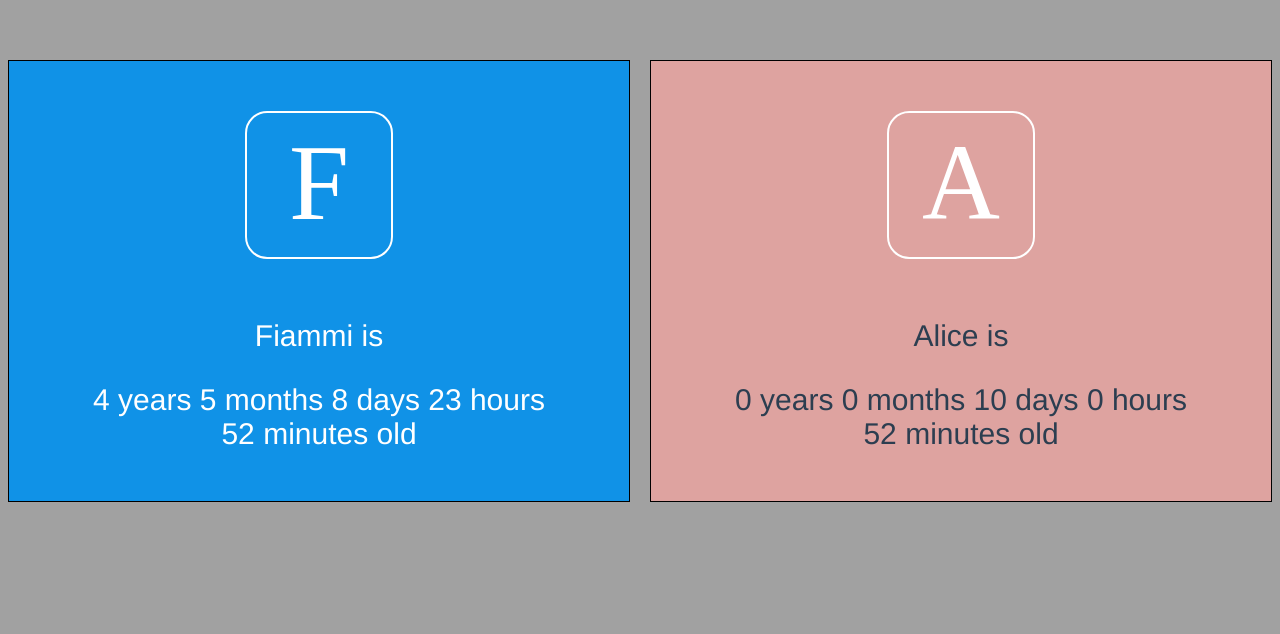
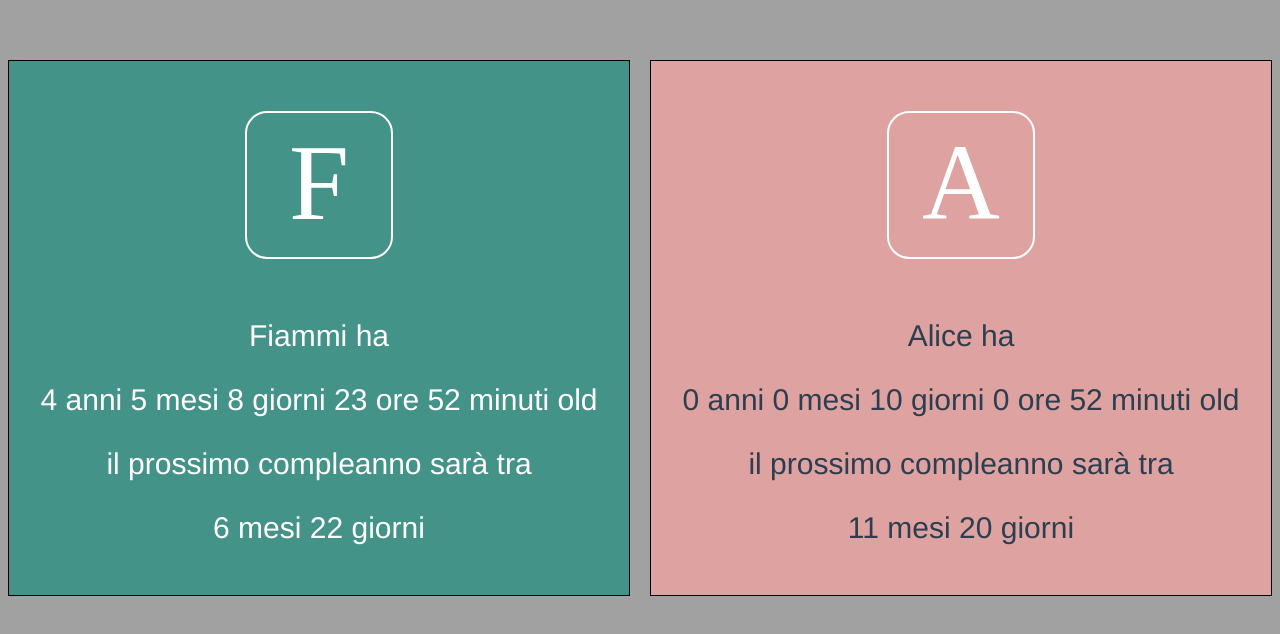
Before and after one commit to alexmufatti/howold, a React (Vite) app: page / in a window 1280 px wide. Shown: the top 634 px of the page. Built offline with nearby package versions, Linux system fonts and the light colour scheme.

Commit message:
add time to birthday

```diff
--- a/src/HowOld.css
+++ b/src/HowOld.css
@@ -7,7 +7,7 @@
 }
 
 .fiammi {
-   background-color: #1092e7;
+   background-color: #449388;
     color: white;
 }
 
--- a/src/HowOld.tsx
+++ b/src/HowOld.tsx
@@ -13,13 +13,23 @@ const HowOld : React.FC<HowOldProps> = ({name, initial, birthdate}: HowOldProps)
     const now = DateTime.now();
     const diff = now.diff(birthdate, ["years", "months", "days","hours", "minutes"]).toObject();
 
+    let nextBirthday = birthdate.set({ year: now.year });
+    if (nextBirthday < now) {
+        nextBirthday = nextBirthday.plus({ years: 1 });
+    }
+
+    const diffBirthDay = nextBirthday.diff(now, ["months", "days"]).toObject();
+
     return (
         <div className={`how-old ${name.toLowerCase()}`}>
             <h1 className="initial">{initial}</h1>
 
-            <p>{name} is </p>
-            <p>{diff.years}&nbsp;years {diff.months}&nbsp;months {diff.days}&nbsp;days {diff.hours}&nbsp;hours {Math.floor(diff.minutes ?? 0)}&nbsp;minutes
+            <p>{name} ha </p>
+            <p>{diff.years}&nbsp;anni {diff.months}&nbsp;mesi {diff.days}&nbsp;giorni {diff.hours}&nbsp;ore {Math.floor(diff.minutes ?? 0)}&nbsp;minuti
                 old</p>
+
+            <p>il prossimo compleanno sarà tra </p>
+            <p>{diffBirthDay.months}&nbsp;mesi {Math.floor(diffBirthDay.days ?? 0)}&nbsp;giorni</p>
         </div>
     )
 }
```
